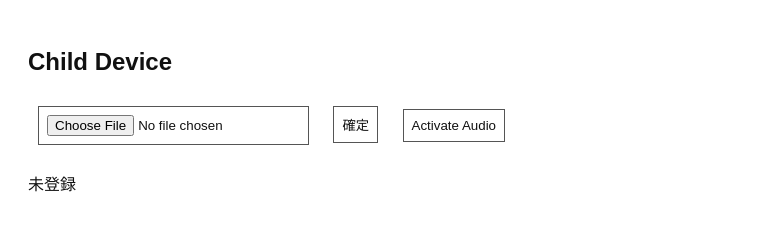
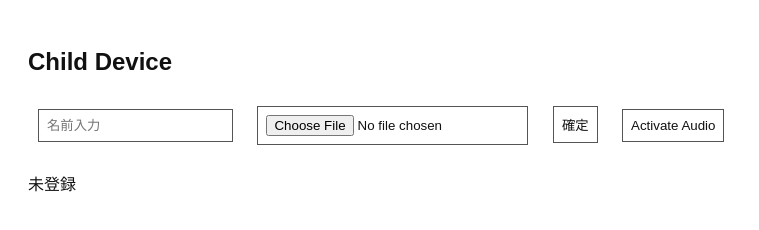
Before and after one commit to enswapwar/remote-controlmusic, a website: page index.html in a window 1280 px wide. Shown: the whole page, without its empty margins (0-759 px from the left). Drawn offline with nearby package versions, Linux system fonts and the light colour scheme; no server answers.

Commit message:
Update index.html

```diff
--- a/index.html
+++ b/index.html
@@ -9,6 +9,7 @@
 
 <h2>Child Device</h2>
 
+<input type="text" id="nameInput" placeholder="名前入力">
 <input type="file" id="fileInput" accept="audio/*">
 <button id="confirm">確定</button>
 <button id="activate">Activate Audio</button>
```
